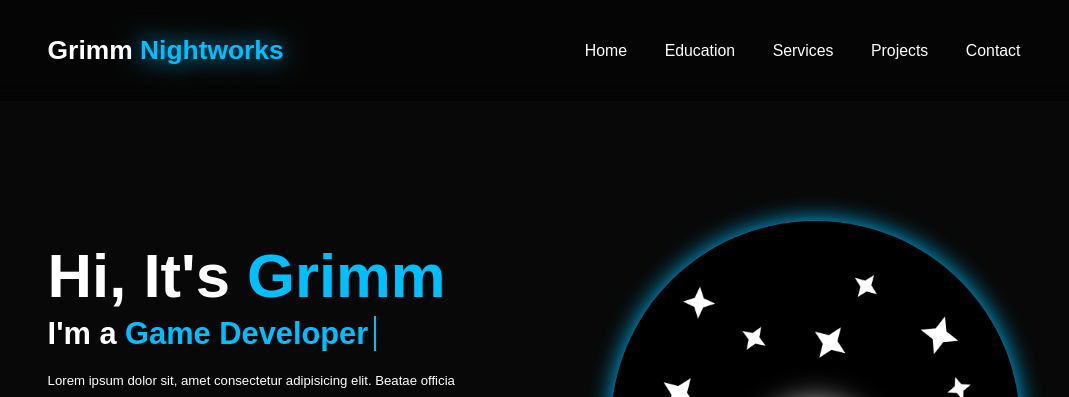
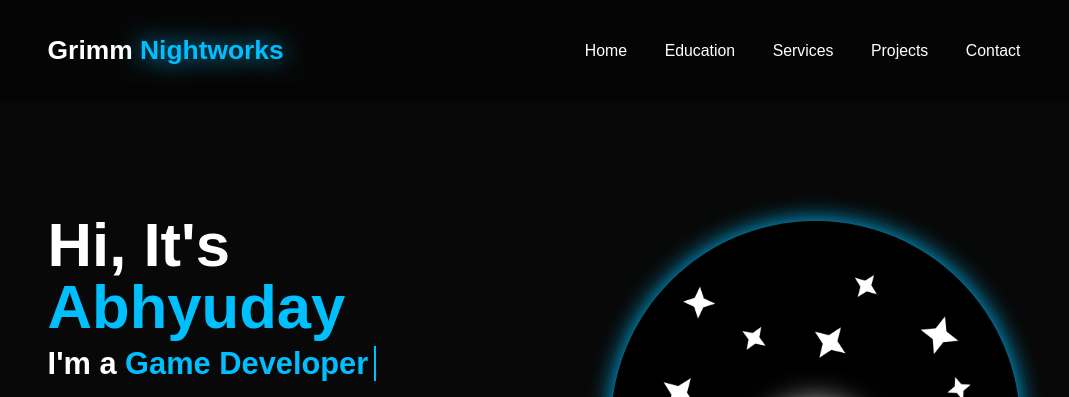
Before and after one commit to GrimmNightworks/Portfolio, a plain HTML site: page index.html in a window 1280 px wide. Shown: the top 397 px of the page, without its empty margins (106-1175 px from the left). Drawn offline with nearby package versions, Linux system fonts and the light colour scheme.

Commit message:
Update index.html

```diff
--- a/index.html
+++ b/index.html
@@ -27,7 +27,7 @@
 
     <section class="home" id="home">
         <div class="home-content">
-            <h1>Hi, It's <span>Grimm</span></h1>
+            <h1>Hi, It's <span>Abhyuday</span></h1>
             <h3 class="text-animation">I'm a <span></span></h3>
             <p>Lorem ipsum dolor sit, amet consectetur adipisicing elit. Beatae officia repellendus
             incidunt illum non omnis corrupti sit atque tenetur iste exercitationem amet at quia
```
